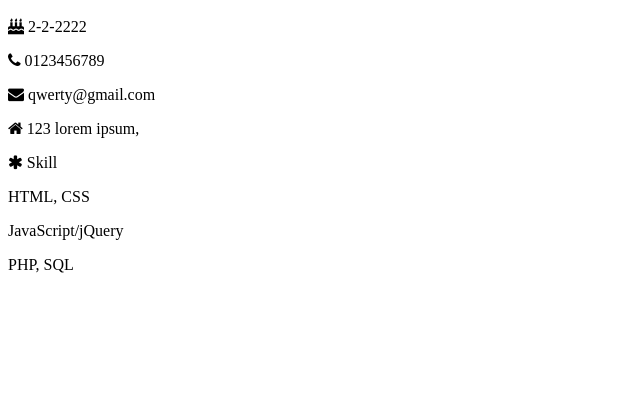
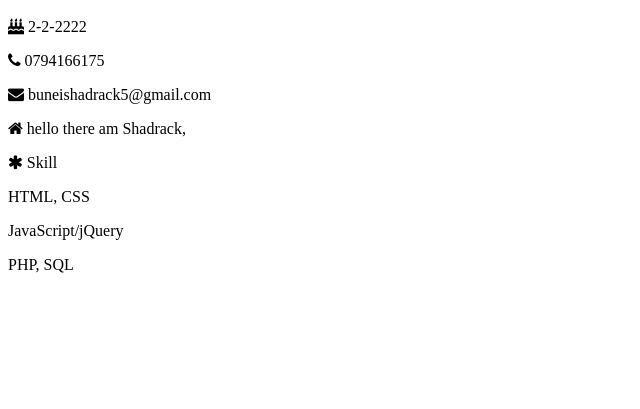
Before and after one commit to Buneishadieh/personal-blogger, a Flask app: page /profile in a window 1280 px wide. Shown: the part 362-771 px from the top of the page, without its empty margins (0-640 px from the left). Run offline with Flask 2, Linux system fonts and the light colour scheme; some libraries are stand-ins or nearby versions.

Commit message:
added codes  base.html file

```diff
--- a/app/templates/comment.html
+++ b/app/templates/comment.html
@@ -1,3 +1,4 @@
+<!DOCTYPE html>
 {% extends 'base.html'%}
 
 
--- a/app/templates/fourOwfour.html
+++ b/app/templates/fourOwfour.html
@@ -1,3 +1,4 @@
+<!DOCTYPE html>
 {% extends 'base.html'%}
 
 {% block styles%}
@@ -18,7 +19,7 @@
                 Sorry, an error has occured, Requested page not found!
             </div>
             <div class="error-actions">
-            </br>
+            <br>
                 <a href="/" class="btn btn-primary btn-lg"><span class="glyphicon glyphicon-home"></span>
                     Navigate Home </a>
             </div>
--- a/app/templates/index.html
+++ b/app/templates/index.html
@@ -1,3 +1,4 @@
+<!DOCTYPE html>
 {% extends 'base.html' %}
 {% block styles%}
 {{ super() }}
@@ -22,6 +23,7 @@
             <h5>{{quotes.author}}</h5>
         </div>
     </div>
+  </div>
 
 </body>
 {% endblock %}
--- a/app/templates/navbar.html
+++ b/app/templates/navbar.html
@@ -1,3 +1,4 @@
+<!DOCTYPE html>
 <link rel="stylesheet" href="../static/css/styles.css">
 <div class="navbar navbar-inverse" role="navigation">
     <div class="container-fluid bg-success">
--- a/app/templates/profile.html
+++ b/app/templates/profile.html
@@ -10,7 +10,7 @@
     <header>
 
         <div class="name ">
-            Thông
+            Shadyy
         </div>
 
         <div class="ava">
@@ -33,17 +33,17 @@
 
                 <p>
                     <i class="fa fa-phone"></i>
-                    0123456789
+                    0794166175
                 </p>
 
                 <p>
                     <i  class="fa fa-envelope"></i>
-                    qwerty@gmail.com
+                    buneishadrack5@gmail.com
                 </p>
 
                 <p>
                     <i class="fa fa-home"></i>
-                    123 lorem ipsum,
+                    hello there am Shadrack,
                 </p>
 
             </div>
@@ -79,10 +79,6 @@
 
 
             </div>
-
-        </section>
-
-    </div>
     <footer>    </footer>
 </body>
 </html>
```
Also changed, not shown: 1 other file.
